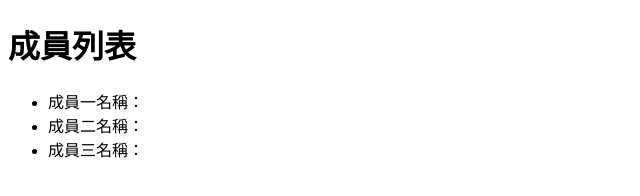
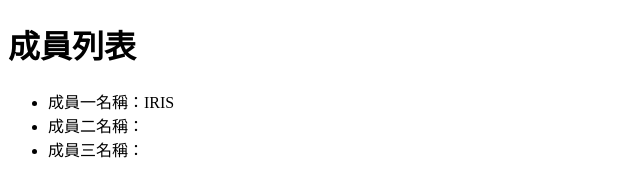
Before and after one commit to sz594380/week5-1107, a plain HTML site: page index.html in a window 1280 px wide. Shown: the full height of the page, 0-640 px from the left. Drawn offline with Linux system fonts and the light colour scheme.

Commit message:
新增成員一名稱

```diff
--- a/index.html
+++ b/index.html
@@ -10,7 +10,7 @@
 <body>
     <h1>成員列表</h1>
     <ul>
-        <li>成員一名稱：</li>
+        <li>成員一名稱：IRIS</li>
         <li>成員二名稱：</li>
         <li>成員三名稱：</li>
     </ul>
```
